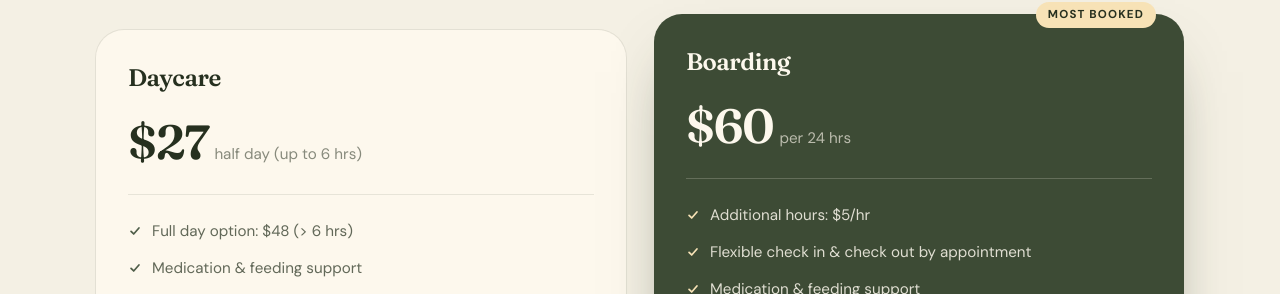
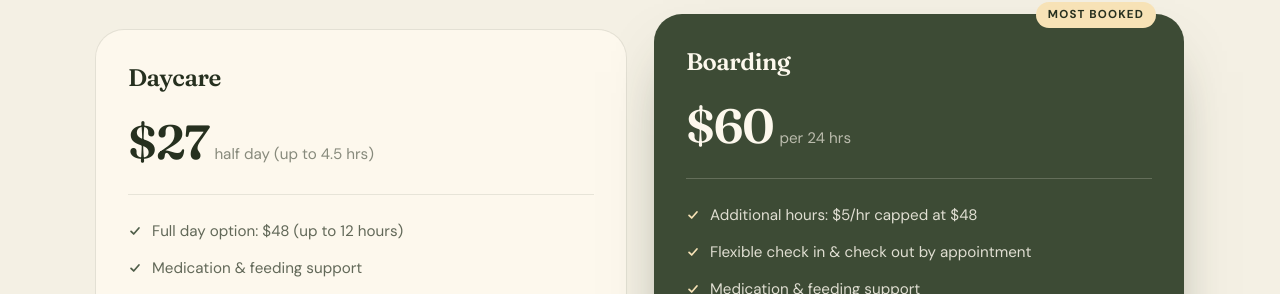
Before and after one commit to petsy1989/petsy, a Vue app: page / in a window 1280 px wide. Shown: the part 2593-2887 px from the top of the page. Built offline with nearby package versions, Linux system fonts and the light colour scheme.

Commit message:
content: update daycare hours and boarding extra-hours cap
Co-Authored-By: Claude Sonnet 5.5 <noreply@anthropic.com>

```diff
--- a/src/i18n/locales/en.ts
+++ b/src/i18n/locales/en.ts
@@ -98,9 +98,9 @@ const content = {
         name: 'Daycare',
         tagline: 'Flexible daytime care for dogs who need exercise, enrichment and a routine they can trust.',
         price: '$27',
-        cadence: 'half day (up to 6 hrs)',
+        cadence: 'half day (up to 4.5 hrs)',
         features: [
-          'Full day option: $48 (> 6 hrs)',
+          'Full day option: $48 (up to 12 hours)',
           'Medication & feeding support',
           'Photos & videos update',
           'Nature stroll',
@@ -114,7 +114,7 @@ const content = {
         cadence: 'per 24 hrs',
         featured: true,
         features: [
-          'Additional hours: $5/hr',
+          'Additional hours: $5/hr capped at $48',
           'Flexible check in & check out by appointment',
           'Medication & feeding support',
           'Photos & videos update',
--- a/src/i18n/locales/zh-cn.ts
+++ b/src/i18n/locales/zh-cn.ts
@@ -87,9 +87,9 @@ const content = {
         name: '日托',
         tagline: '弹性的日间照顾，适合需要运动、丰富活动和稳定作息的狗狗。',
         price: '$27',
-        cadence: '半日（最多 6 小时）',
+        cadence: '半日（最多 4.5 小时）',
         features: [
-          '全日方案：$48（超过 6 小时）',
+          '全日方案：$48（最长 12 小时）',
           '用药与喂食协助',
           '照片与影片回报',
           '大自然散步',
@@ -103,7 +103,7 @@ const content = {
         cadence: '每 24 小时',
         featured: true,
         features: [
-          '额外时数：每小时 $5',
+          '额外时数：每小时 $5 上限为 48 美元',
           '预约制弹性入住与退房',
           '用药与喂食协助',
           '照片与影片回报',
--- a/src/i18n/locales/zh.ts
+++ b/src/i18n/locales/zh.ts
@@ -86,9 +86,9 @@ const content = {
         name: '日托',
         tagline: '彈性的日間照顧，適合需要運動、豐富活動和穩定作息的狗狗。',
         price: '$27',
-        cadence: '半日（最多 6 小時）',
+        cadence: '半日（最多 4.5 小時）',
         features: [
-          '全日方案：$48（超過 6 小時）',
+          '全日方案：$48（最多 12 小時）',
           '用藥與餵食協助',
           '照片與影片回報',
           '大自然散步',
@@ -102,7 +102,7 @@ const content = {
         cadence: '每 24 小時',
         featured: true,
         features: [
-          '額外時數：每小時 $5',
+          '額外時數：每小時 $5 上限為 48 美元',
           '預約制彈性入住與退房',
           '用藥與餵食協助',
           '照片與影片回報',
```
